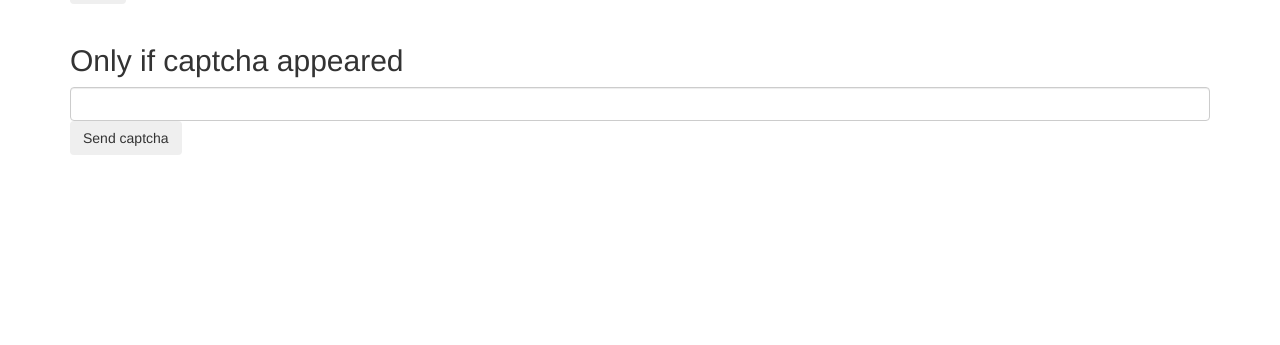
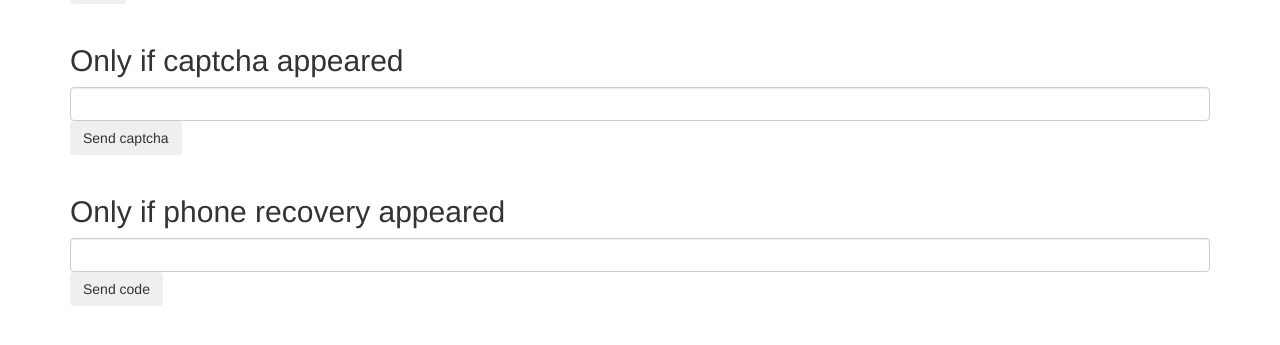
Before and after one commit to Agniwald/easyMeet, a Flask app: page /googlelogin in a window 1280 px wide. Shown: the part 145-490 px from the top of the page. Run offline with Flask 2, Linux system fonts and the light colour scheme; some libraries are stand-ins or nearby versions.

Commit message:
google login test #17

```diff
--- a/templates/login.html
+++ b/templates/login.html
@@ -10,4 +10,10 @@
 	<input class="form-control" type="text" name="captcha" required>
     <button class="btn" type="submit">Send captcha</button>
 </form>
+<br>
+<h2>Only if phone recovery appeared</h2>
+<form method="POST" action="/googlelogin">
+	<input class="form-control" type="text" name="send_phone_code" required>
+    <button class="btn" type="submit">Send code</button>
+</form>
 {% endblock %}
```
